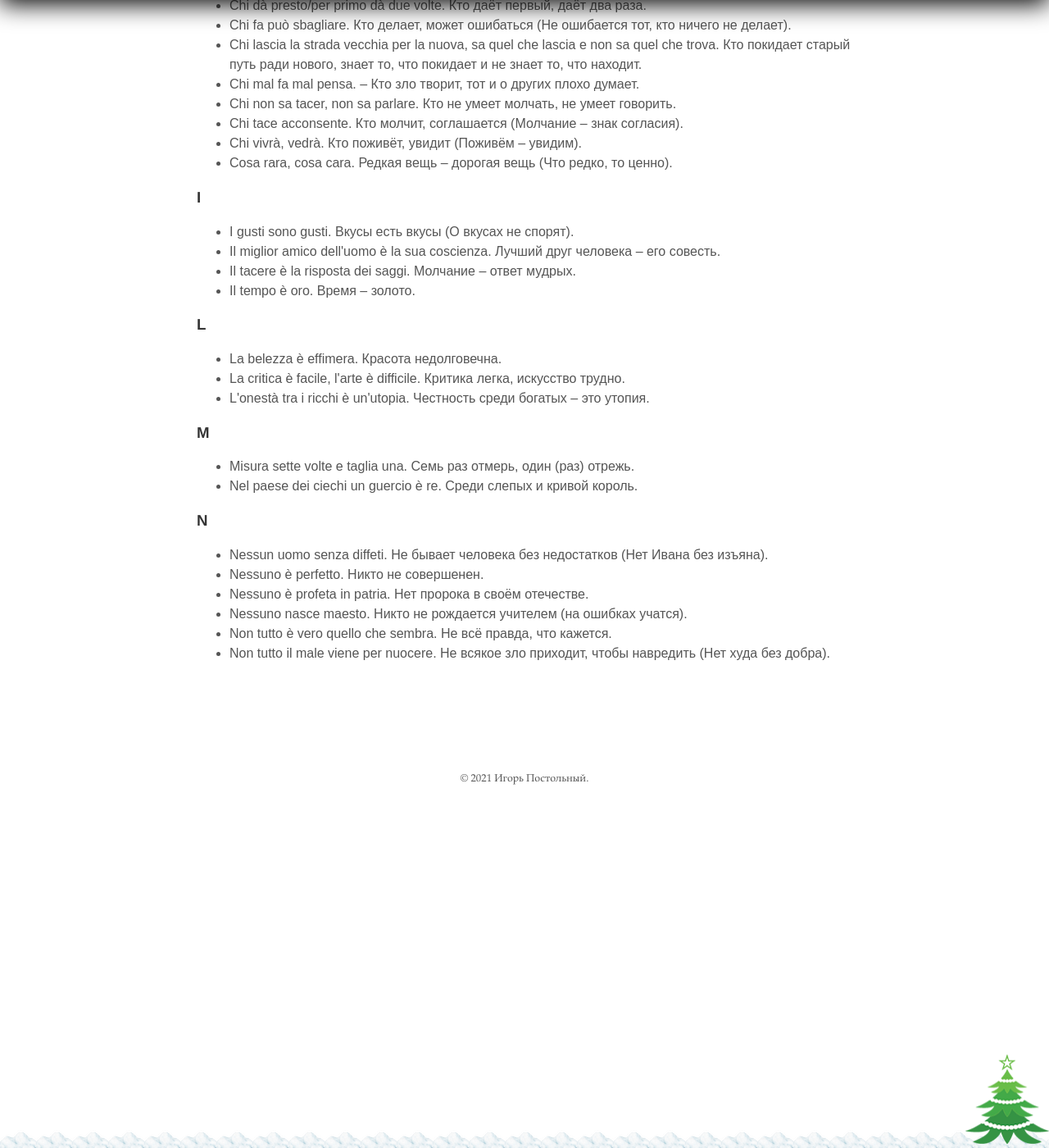
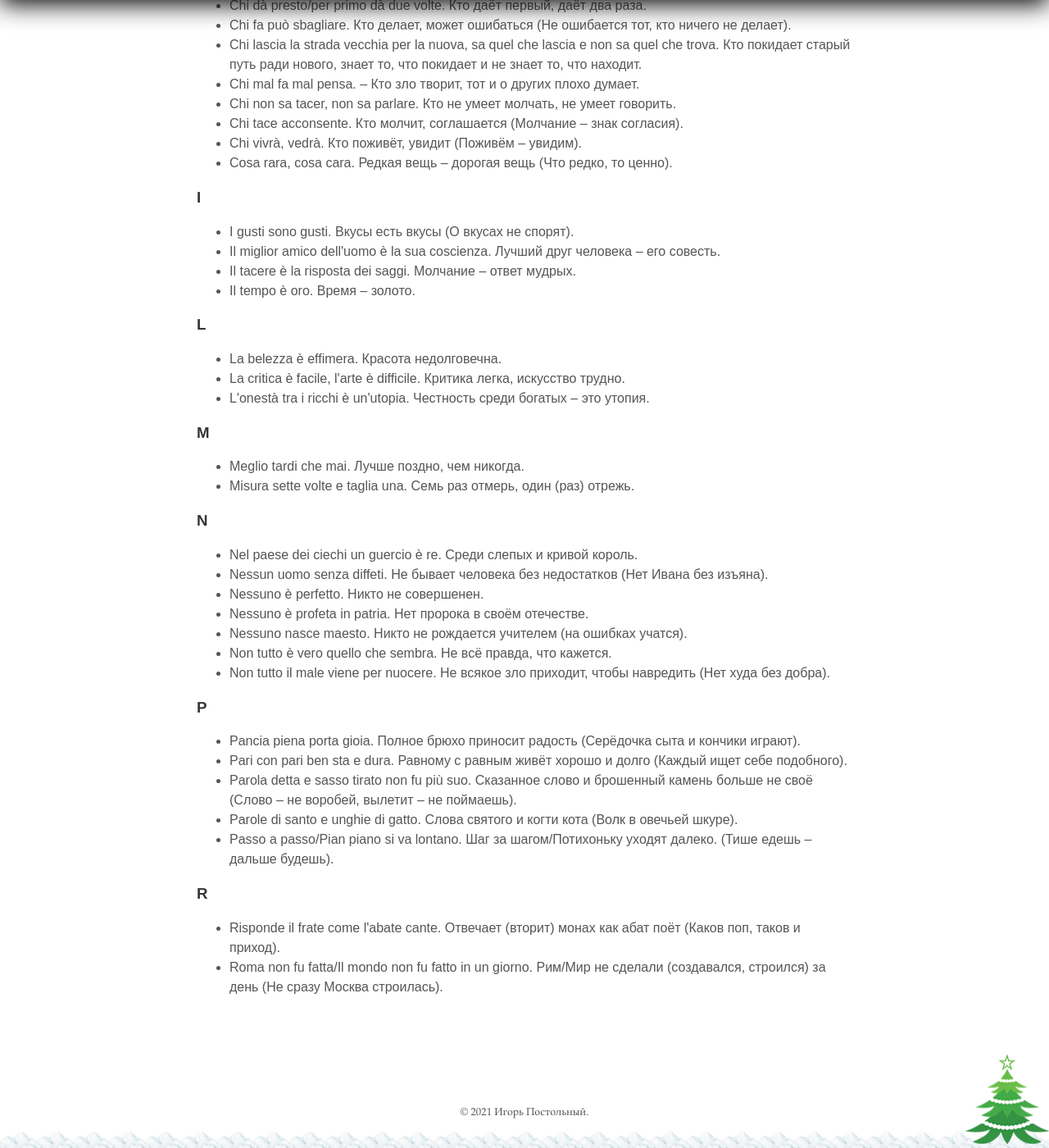
Before and after one commit to postolny/postolny.github.io, a Jekyll site: the page built from _pages/proverbi.md, in a window 1280 px wide and 1400 px high, scrolled down 1046 px. Shown: the whole window at 82% size. Built offline with Jekyll 4.4.1, drawn with Linux system fonts in a browser that asks for light colours; nearby versions of some CDN libraries.

Commit message:
Add files via upload

```diff
--- a/_pages/proverbi.md
+++ b/_pages/proverbi.md
@@ -43,14 +43,28 @@ permalink: /proverbi/
 
 ### M
 
+- Meglio tardi che mai. Лучше поздно, чем никогда.
 - Misura sette volte e taglia una. Семь раз отмерь, один (раз) отрежь.
-- Nel paese dei ciechi un guercio è re. Среди слепых и кривой король.
 
 ### N
 
+- Nel paese dei ciechi un guercio è re. Среди слепых и кривой король.
 - Nessun uomo senza diffeti. Не бывает человека без недостатков (Нет Ивана без изъяна).
 - Nessuno è perfetto. Никто не совершенен.
 - Nessuno è profeta in patria. Нет пророка в своём отечестве.
 - Nessuno nasce maesto. Никто не рождается учителем (на ошибках учатся).
 - Non tutto è vero quello che sembra. Не всё правда, что кажется.
 - Non tutto il male viene per nuocere. Не всякое зло приходит, чтобы навредить (Нет худа без добра).
+
+### P
+
+- Pancia piena porta gioia. Полное брюхо приносит радость (Серёдочка сыта и кончики играют).
+- Pari con pari ben sta e dura. Равному с равным живёт хорошо и долго (Каждый ищет себе подобного).
+- Parola detta e sasso tirato non fu più suo. Сказанное слово и брошенный камень больше не своё (Слово – не воробей, вылетит – не поймаешь).
+- Parole di santo e unghie di gatto. Слова святого и когти кота (Волк в овечьей шкуре).
+- Passo a passo/Pian piano si va lontano. Шаг за шагом/Потихоньку уходят далеко. (Тише едешь – дальше будешь).
+
+### R
+
+- Risponde il frate come l'abate cante. Отвечает (вторит) монах как абат поёт (Каков поп, таков и приход).
+- Roma non fu fatta/Il mondo non fu fatto in un giorno. Рим/Мир не сделали (создавался, строился) за день (Не сразу Москва строилась).
```
